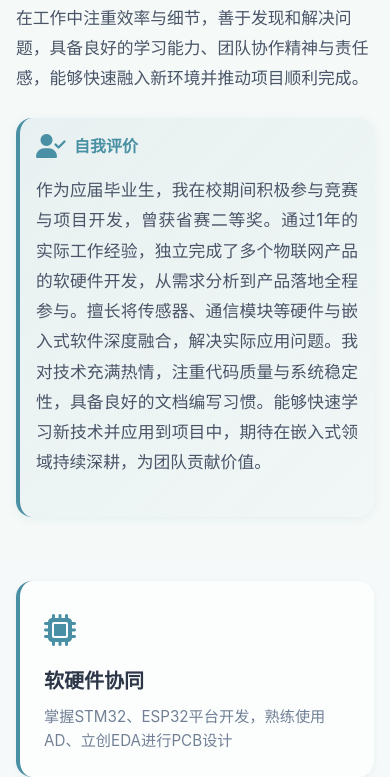
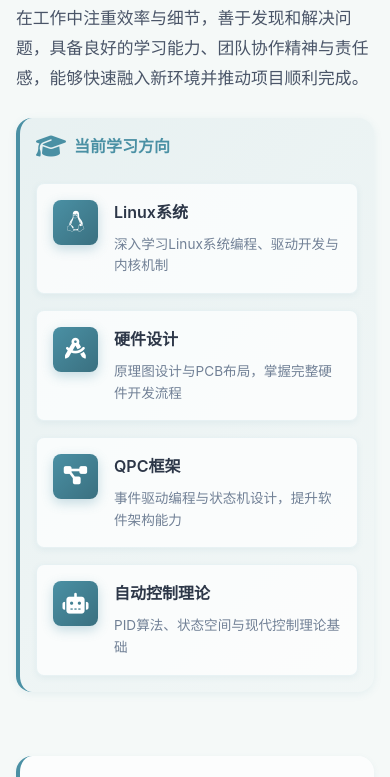
Before and after one commit to FJpyy036/Yzx-IOT.github.io, a plain HTML site: page index.html in a window 390 px wide. Shown: the part 1475-2252 px from the top of the page. Drawn offline with Linux system fonts and the light colour scheme.

Commit message:
修改细节

```diff
--- a/index.html
+++ b/index.html
@@ -75,14 +75,49 @@
                         在工作中注重效率与细节，善于发现和解决问题，具备良好的学习能力、团队协作精神与责任感，能够快速融入新环境并推动项目顺利完成。
                     </p>
 
-                    <!-- 自我评价板块 -->
+                    <!-- 学习方向板块 -->
                     <div class="self-evaluation">
                         <h3 class="evaluation-title">
-                            <i class="fas fa-user-check"></i> 自我评价
+                            <i class="fas fa-graduation-cap"></i> 当前学习方向
                         </h3>
-                        <p class="evaluation-content">
-                            作为应届毕业生，我在校期间积极参与竞赛与项目开发，曾获省赛二等奖。通过1年的实际工作经验，独立完成了多个物联网产品的软硬件开发，从需求分析到产品落地全程参与。擅长将传感器、通信模块等硬件与嵌入式软件深度融合，解决实际应用问题。我对技术充满热情，注重代码质量与系统稳定性，具备良好的文档编写习惯。能够快速学习新技术并应用到项目中，期待在嵌入式领域持续深耕，为团队贡献价值。
-                        </p>
+                        <div class="learning-grid">
+                            <div class="learning-item">
+                                <div class="learning-icon">
+                                    <i class="fab fa-linux"></i>
+                                </div>
+                                <div class="learning-content">
+                                    <h4>Linux系统</h4>
+                                    <p>深入学习Linux系统编程、驱动开发与内核机制</p>
+                                </div>
+                            </div>
+                            <div class="learning-item">
+                                <div class="learning-icon">
+                                    <i class="fas fa-drafting-compass"></i>
+                                </div>
+                                <div class="learning-content">
+                                    <h4>硬件设计</h4>
+                                    <p>原理图设计与PCB布局，掌握完整硬件开发流程</p>
+                                </div>
+                            </div>
+                            <div class="learning-item">
+                                <div class="learning-icon">
+                                    <i class="fas fa-project-diagram"></i>
+                                </div>
+                                <div class="learning-content">
+                                    <h4>QPC框架</h4>
+                                    <p>事件驱动编程与状态机设计，提升软件架构能力</p>
+                                </div>
+                            </div>
+                            <div class="learning-item">
+                                <div class="learning-icon">
+                                    <i class="fas fa-robot"></i>
+                                </div>
+                                <div class="learning-content">
+                                    <h4>自动控制理论</h4>
+                                    <p>PID算法、状态空间与现代控制理论基础</p>
+                                </div>
+                            </div>
+                        </div>
                     </div>
                 </div>
                 <div class="about-highlights">
@@ -1042,7 +1077,7 @@
     <!-- 页脚 -->
     <footer class="footer">
         <div class="container">
-            <p>&copy; 2024 杨宗鑫. All Rights Reserved.</p>
+            <p>&copy; 2025 杨宗鑫. All Rights Reserved.</p>
             <p class="footer-note">本网站使用纯HTML+CSS+JS构建，部署于GitHub Pages</p>
         </div>
     </footer>
--- a/style.css
+++ b/style.css
@@ -427,6 +427,60 @@ img {
     font-size: 1rem;
     margin: 0;
     text-align: justify;
+}
+
+/* 学习方向网格 */
+.learning-grid {
+    display: grid;
+    grid-template-columns: repeat(2, 1fr);
+    gap: 1.5rem;
+    margin-top: 1.5rem;
+}
+
+.learning-item {
+    display: flex;
+    align-items: flex-start;
+    gap: 1rem;
+    padding: 1.25rem;
+    background: rgba(255, 255, 255, 0.7);
+    border-radius: var(--radius-md);
+    transition: var(--transition);
+    box-shadow: 0 2px 6px rgba(74, 144, 164, 0.08);
+    border: 1px solid rgba(74, 144, 164, 0.1);
+}
+
+.learning-item:hover {
+    transform: translateY(-5px);
+    box-shadow: 0 6px 16px rgba(74, 144, 164, 0.2);
+    border-color: var(--primary-color);
+}
+
+.learning-icon {
+    width: 50px;
+    height: 50px;
+    min-width: 50px;
+    background: linear-gradient(135deg, var(--primary-color) 0%, var(--primary-dark) 100%);
+    border-radius: var(--radius-md);
+    display: flex;
+    align-items: center;
+    justify-content: center;
+    color: white;
+    font-size: 1.5rem;
+    box-shadow: 0 4px 12px rgba(74, 144, 164, 0.3);
+}
+
+.learning-content h4 {
+    font-size: 1.1rem;
+    color: var(--dark);
+    margin-bottom: 0.5rem;
+    font-weight: 600;
+}
+
+.learning-content p {
+    font-size: 0.9rem;
+    color: var(--gray);
+    line-height: 1.6;
+    margin: 0;
 }
 
 /* ==========================================
@@ -1572,6 +1626,30 @@ img {
         font-size: 0.95rem;
     }
 
+    /* 学习方向网格 - 平板端 */
+    .learning-grid {
+        gap: 1.25rem;
+    }
+
+    .learning-item {
+        padding: 1.125rem;
+    }
+
+    .learning-icon {
+        width: 48px;
+        height: 48px;
+        min-width: 48px;
+        font-size: 1.4rem;
+    }
+
+    .learning-content h4 {
+        font-size: 1.05rem;
+    }
+
+    .learning-content p {
+        font-size: 0.875rem;
+    }
+
     .education-grid {
         grid-template-columns: 1fr;
     }
@@ -1637,6 +1715,31 @@ img {
         gap: 0.75rem;
     }
 
+    /* 学习方向网格 - 移动端单列 */
+    .learning-grid {
+        grid-template-columns: 1fr;
+        gap: 1rem;
+    }
+
+    .learning-item {
+        padding: 1rem;
+    }
+
+    .learning-icon {
+        width: 45px;
+        height: 45px;
+        min-width: 45px;
+        font-size: 1.3rem;
+    }
+
+    .learning-content h4 {
+        font-size: 1rem;
+    }
+
+    .learning-content p {
+        font-size: 0.85rem;
+    }
+
     .avatar-placeholder {
         width: 200px;
         height: 200px;
```
